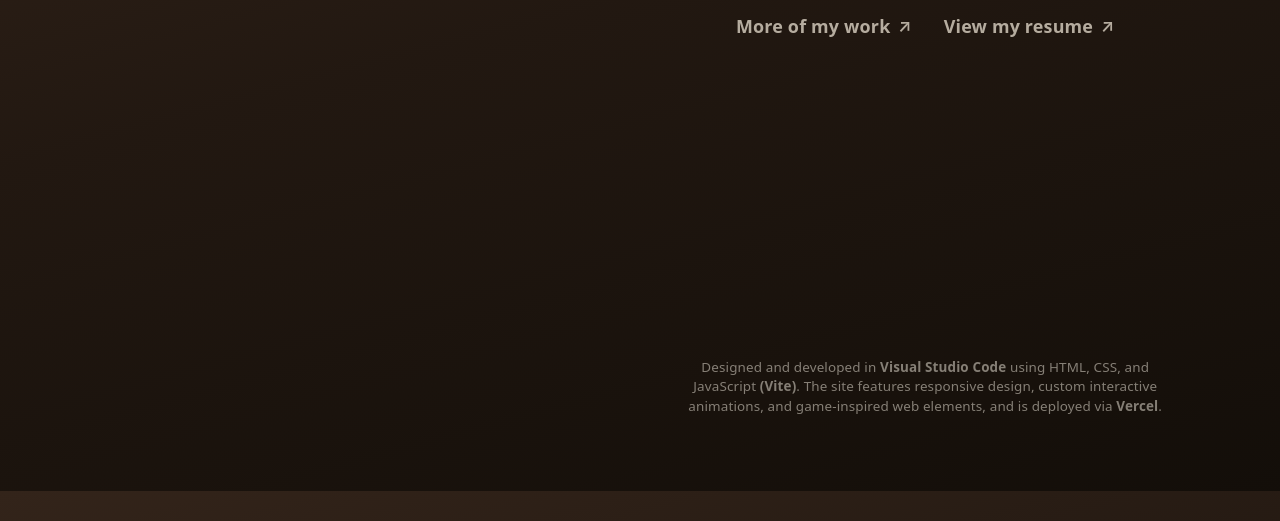
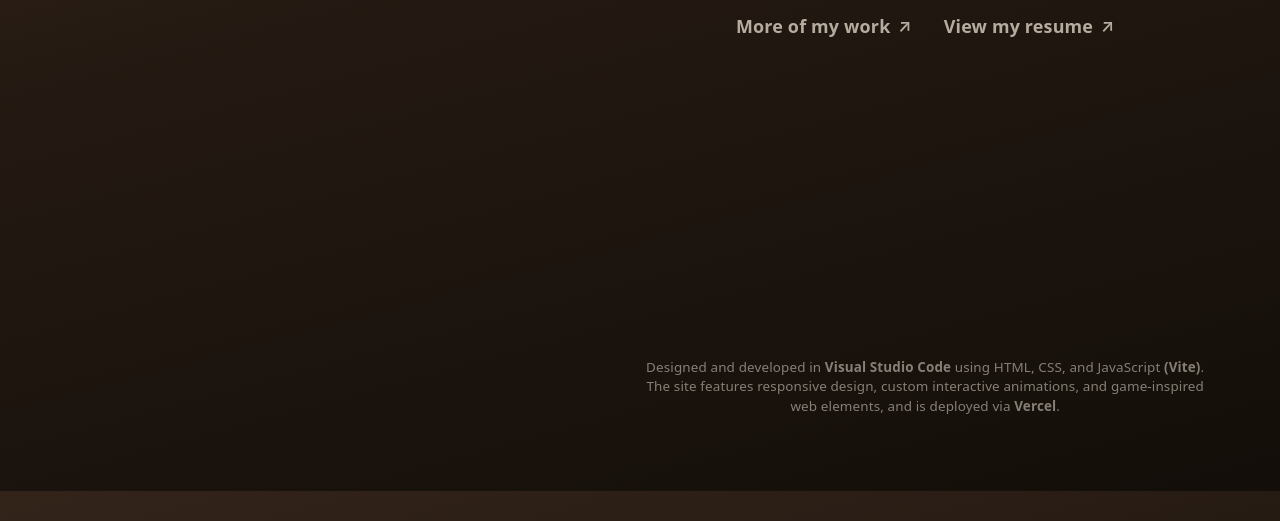
Before and after one commit to JoshElieson/JoshElieson---Personal-Website, a website built with Vite: page index.html in a window 1280 px wide. Shown: the part 2709-3230 px from the top of the page. Built offline with nearby package versions, Linux system fonts and the light colour scheme.

Commit message:
small efficiency updates

```diff
--- a/index.html
+++ b/index.html
@@ -394,12 +394,14 @@
           </a>
         </div>
         <footer class="site-note" aria-label="Site details">
+          <p class="site-note__text">
             Designed and developed in
             <a href="https://code.visualstudio.com/" target="_blank" rel="noopener noreferrer"><strong>Visual Studio Code</strong></a>
             using HTML, CSS, and JavaScript
             <a href="https://vite.dev/" target="_blank" rel="noopener noreferrer"><strong>(Vite)</strong></a>. The site features
             responsive design, custom interactive animations, and game-inspired web elements, and is deployed via
             <a href="https://vercel.com/" target="_blank" rel="noopener noreferrer"><strong>Vercel</strong></a>.
+          </p>
         </footer>
       </section>
     </div>
--- a/src/style.css
+++ b/src/style.css
@@ -628,8 +628,9 @@ body::-webkit-scrollbar {
 .site-note {
   position: relative;
   z-index: 1;
-  width: min(var(--intro-copy-width), 100%);
-  max-width: 30rem;
+  display: block;
+  width: min(36rem, 100%);
+  max-width: min(36rem, 100%);
   margin: 20rem auto 0;
   padding: 0;
   text-align: center;
@@ -637,6 +638,10 @@ body::-webkit-scrollbar {
   line-height: 1.45;
   letter-spacing: 0.01em;
   color: rgba(195, 189, 178, 0.64);
+}
+
+.site-note__text {
+  margin: 0;
 }
 
 .site-note a,
@@ -1291,7 +1296,7 @@ body::-webkit-scrollbar {
   }
 
   .site-note {
-    width: 100%;
+    width: min(100%, 32rem);
     max-width: none;
     margin: 1.8rem 0 0;
     padding: 0;
```
Also changed, not shown: public/footer-portrait.png (added). Lines whose indentation alone changed are shown as unchanged.
